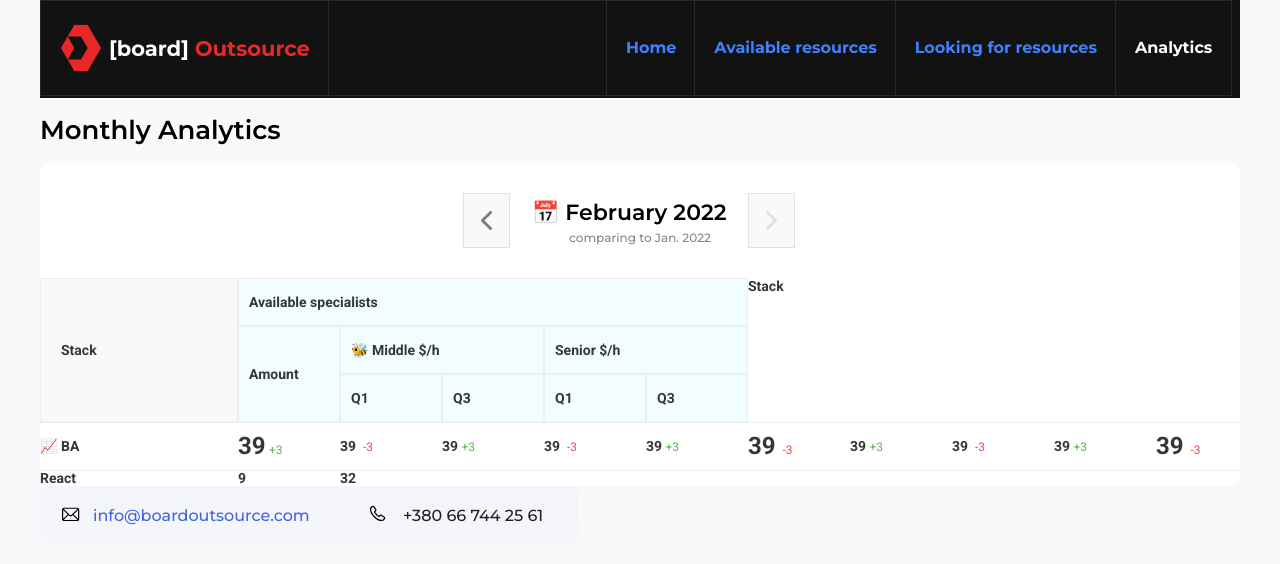
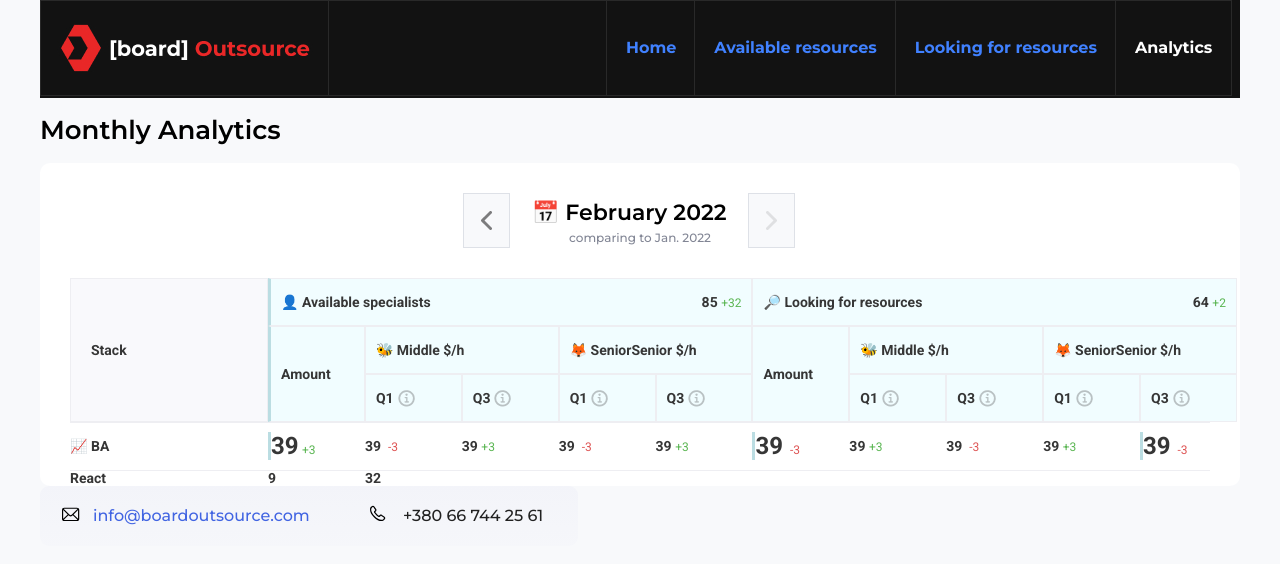
Before and after one commit to gearsProm/test_git, a plain HTML site: page analytics.html in a window 1280 px wide. Drawn offline with Linux system fonts and the light colour scheme.

Commit message:
first commit

```diff
--- a/analytics.html
+++ b/analytics.html
@@ -60,17 +60,30 @@
 					<div class="page-block__analytics">
 						<div class="page-block__menu coloms">
 							<div class="page-block__menu--stack">Stack</div>
-									<div class="page-block__abox1 abox">Available specialists</div>
+									<div class="page-block__abox1 abox">👤 Available specialists <div class="page-block__item">
+										<div class="page-block__item">85</div>
+								<div class="page-block__item--delta green">+32</div>
+									</div> </div>
 									<div class="page-block__abox2 abox">Amount</div>
 									<div class="page-block__abox3 abox">🐝️ Middle $/h</div>
-									<div class="page-block__abox4 abox">Senior $/h</div>
-									<div class="page-block__abox5 abox">Q1</div>
-									<div class="page-block__abox6 abox">Q3</div>
-									<div class="page-block__abox7 abox">Q1</div>
-									<div class="page-block__abox8 abox">Q3</div>
+									<div class="page-block__abox4 abox">🦊️ SeniorSenior $/h</div>
+									<div class="page-block__abox5 abox">Q1 <img src="image/analytic/i.png" alt=""></div>
+									<div class="page-block__abox6 abox">Q3 <img src="image/analytic/i.png" alt=""></div>
+									<div class="page-block__abox7 abox">Q1 <img src="image/analytic/i.png" alt=""></div>
+									<div class="page-block__abox8 abox">Q3 <img src="image/analytic/i.png" alt=""></div>
 
 
-							<div class="page-block__menu--resources">Stack</div>
+									<div class="page-block__bbox1 abox"> 🔎  Looking for resources <div class="page-block__item">
+										<div class="page-block__item">64</div>
+								<div class="page-block__item--delta green">+2</div>
+									</div> </div>
+									<div class="page-block__bbox2 abox">Amount</div>
+									<div class="page-block__bbox3 abox">🐝️ Middle $/h</div>
+									<div class="page-block__bbox4 abox">🦊️ SeniorSenior $/h</div>
+									<div class="page-block__bbox5 abox">Q1 <img src="image/analytic/i.png" alt=""></div>
+									<div class="page-block__bbox6 abox">Q3 <img src="image/analytic/i.png" alt=""></div>
+									<div class="page-block__bbox7 abox">Q1 <img src="image/analytic/i.png" alt=""></div>
+									<div class="page-block__bbox8 abox">Q3 <img src="image/analytic/i.png" alt=""></div>
 
 						</div>
 						<div class="page-block__master coloms">
--- a/css/style3.css
+++ b/css/style3.css
@@ -225,14 +225,20 @@ display: flex;
 	border: 1px solid #EEEEF2;
 	display: flex;
    align-items: center;
-	padding-left: 10px;
+	padding: 0 10px;
+}
+.abox img {
+	padding-left: 4px;
 
 }
 .page-block__abox1 {
 	grid-area: 1 / 2 / 2 / 7 ;
+	justify-content:space-between;
+	border-left: 3px solid #BBDDE2;
 }
 .page-block__abox2 {
 	grid-area: 2 / 2 / 4 / 3 ;
+	border-left: 3px solid #BBDDE2;
 }
 .page-block__abox3 {
 	grid-area: 2 / 3 / 3 / 5 ;
@@ -253,6 +259,32 @@ display: flex;
 	grid-area: 3 / 6 / 4 / 7 ;
 }
 
+.page-block__bbox1 {
+	grid-area: 1 / 7 / 2 / 12 ;
+	justify-content:space-between;
+}
+.page-block__bbox2 {
+	grid-area: 2 / 7 / 4 / 8 ;
+}
+.page-block__bbox3 {
+	grid-area: 2 / 8 / 3 / 10 ;
+}
+.page-block__bbox4 {
+	grid-area: 2 / 10 / 3 / 12 ;
+}
+.page-block__bbox5 {
+	grid-area: 3 / 8 / 4 / 9 ;
+}
+.page-block__bbox6 {
+	grid-area: 3 / 9 / 4 / 10 ;
+}
+.page-block__bbox7 {
+	grid-area: 3 / 10 / 4 / 11 ;
+}
+.page-block__bbox8 {
+	grid-area: 3 / 11 / 4 / 12 ;
+}
+
 
 .page-block__analytics {
 	font-family: 'Roboto';
@@ -261,6 +293,7 @@ display: flex;
 	font-size: 14px;
 	line-height: 16px;
 	color: #363636;
+	padding: 0 30px;
 }
 .page-block__menu {
 	display: grid;
@@ -287,6 +320,7 @@ display: flex;
 	display: inline-block;
 	font-size: 24px;
 	line-height: 28px;
+	border-left: 3px solid #BBDDE2;
 }
 .page-block__item--delta {
 	display: inline-block;
```
Also changed, not shown: image/analytic/i.png (added).
